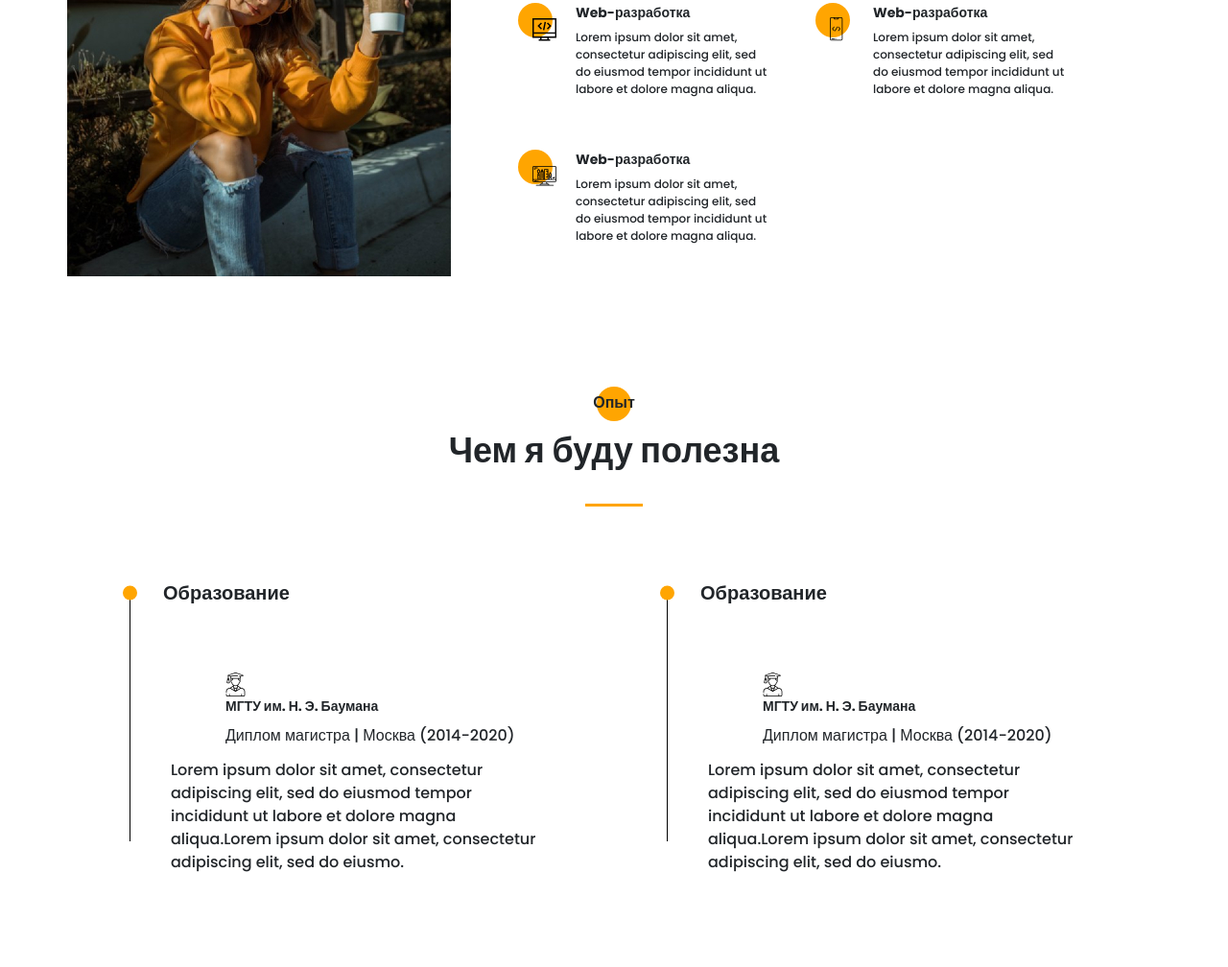
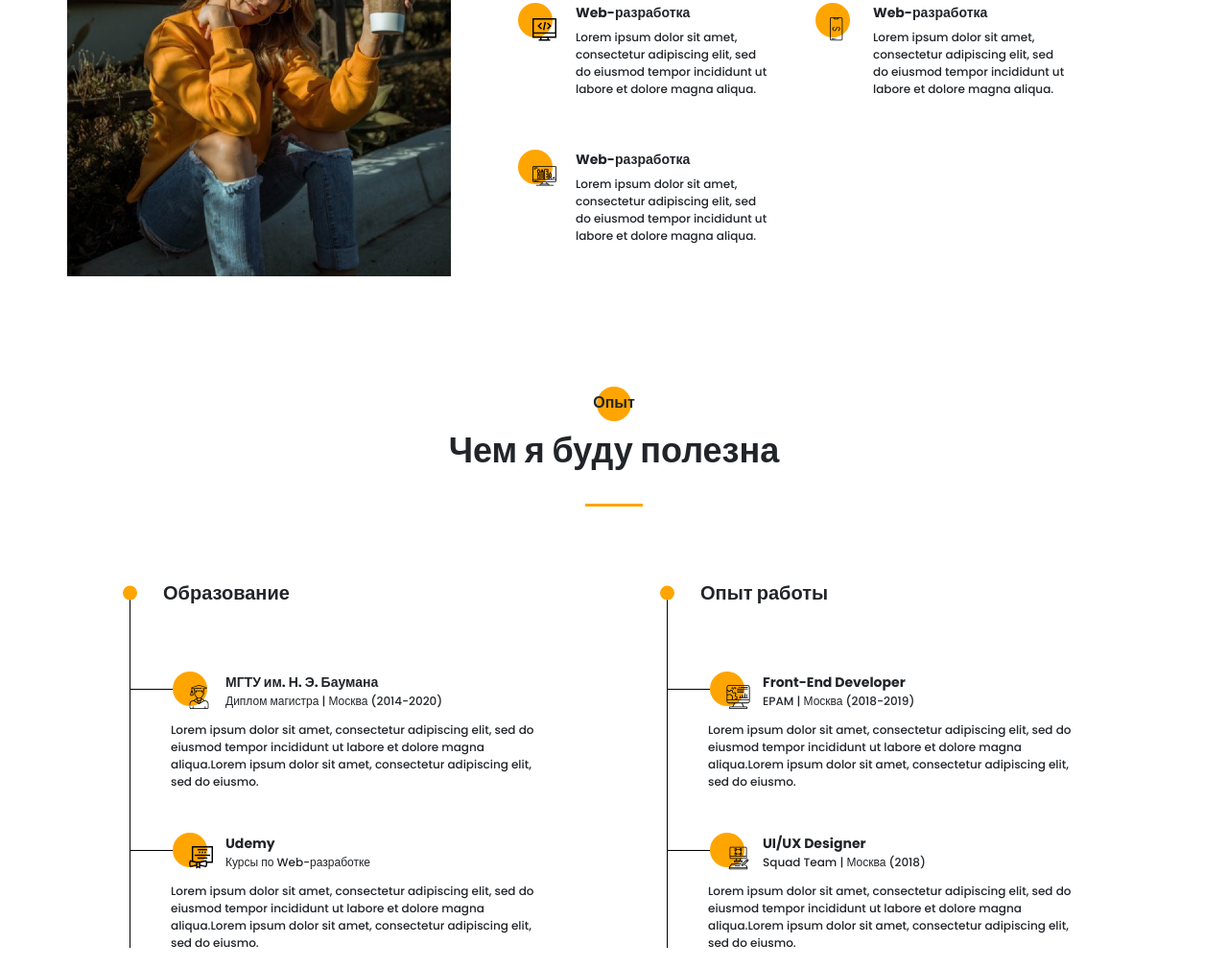
Before and after one commit to izzatPro/hilola_porfolio, a website: page src/index.html in a window 1280 px wide. Shown: the part 1232-2240 px from the top of the page at 96% size. Before the commit the page ends 2159 px from the top, so only its background shows below. Drawn offline with nearby package versions, Linux system fonts and the light colour scheme; files that its build step writes are made by us from their sources; files whose address does not match are found by name.

Commit message:
The education section ended

```diff
--- a/src/index.html
+++ b/src/index.html
@@ -176,19 +176,47 @@
                                 </div>
                                 </div>
                         </li>
+                        <li>
+                            <div class="resume__item">
+                                <div class="resume__item-head">
+                                    <div class="resume__item-icon">
+                                        <img src="icons/experience/courses.svg" alt="university">
+                                    </div>
+                                    <h4 class="title title_fz14">Udemy</h4>
+                                    <div class="resume__item-location">Курсы по Web-разработке </div>
+                                </div>
+                                <div class="resume__item-body">
+                                    Lorem ipsum dolor sit amet, consectetur adipiscing elit, sed do eiusmod tempor incididunt ut labore et dolore magna aliqua.Lorem ipsum dolor sit amet, consectetur adipiscing elit, sed do eiusmo.
+                                </div>
+                                </div>
+                        </li>
                     </ul>
                 </div>
                 <div class="resume__column">
-                    <h3 class="title title_fz20 resume__column-title">Образование</h3>
+                    <h3 class="title title_fz20 resume__column-title">Опыт работы</h3>
                     <ul>
                         <li>
                             <div class="resume__item">
                                 <div class="resume__item-head">
                                     <div class="resume__item-icon">
-                                        <img src="icons/experience/university.svg" alt="university">
+                                        <img src="icons/experience/developer.svg" alt="university">
                                     </div>
-                                    <h4 class="title title_fz14">МГТУ им. Н. Э. Баумана</h4>
-                                    <div class="resume__item-location">Диплом магистра | Москва (2014-2020)</div>
+                                    <h4 class="title title_fz14">Front-End Developer</h4>
+                                    <div class="resume__item-location">EPAM | Москва (2018-2019)</div>
+                                </div>
+                                <div class="resume__item-body">
+                                    Lorem ipsum dolor sit amet, consectetur adipiscing elit, sed do eiusmod tempor incididunt ut labore et dolore magna aliqua.Lorem ipsum dolor sit amet, consectetur adipiscing elit, sed do eiusmo.
+                                </div>
+                                </div>
+                        </li>
+                        <li>
+                            <div class="resume__item">
+                                <div class="resume__item-head">
+                                    <div class="resume__item-icon">
+                                        <img src="icons/experience/designer.svg" alt="university">
+                                    </div>
+                                    <h4 class="title title_fz14">UI/UX Designer</h4>
+                                    <div class="resume__item-location">Squad Team | Москва (2018)</div>
                                 </div>
                                 <div class="resume__item-body">
                                     Lorem ipsum dolor sit amet, consectetur adipiscing elit, sed do eiusmod tempor incididunt ut labore et dolore magna aliqua.Lorem ipsum dolor sit amet, consectetur adipiscing elit, sed do eiusmo.
--- a/src/sass/blocks/_resume.scss
+++ b/src/sass/blocks/_resume.scss
@@ -45,7 +45,7 @@
                 &:after{
                     content: "";
                     width: 1px;
-                    height: 100%;
+                    height: calc(100% + 30px);
                     position: absolute;
                     top: -34px;
                     left: 0;
@@ -55,12 +55,44 @@
         }
     }
     &__item {
+        position: relative;
+        &:before{
+            content: "";
+            height: 1px;
+            width: 45px;
+            position: absolute;
+            background: #000;
+            top: 62px;
+        }
         &-head {
+            position: relative;
             padding: 45px 0 0 100px;
+            h4{
+                margin-bottom: 0;
+            }
         }
         &-body{
             padding-left: 43px;
             margin-top: 12px;
         }
+        &-icon{
+            position: absolute;
+            top: 44px;
+            left: 45px;
+            @include before_circle;
+            img {
+                position: absolute;
+                left: 17px;
+                top: 14px;
+            }
+        }
+        &-location{
+            font-size: 12px;
+            line-height: 18px;
+        }
+        &-body {
+            font-size: 12px;
+            line-height: 18px;
+        }
     }
 }
```
Also changed, not shown: dist/css/style.min.css, dist/index.html.
